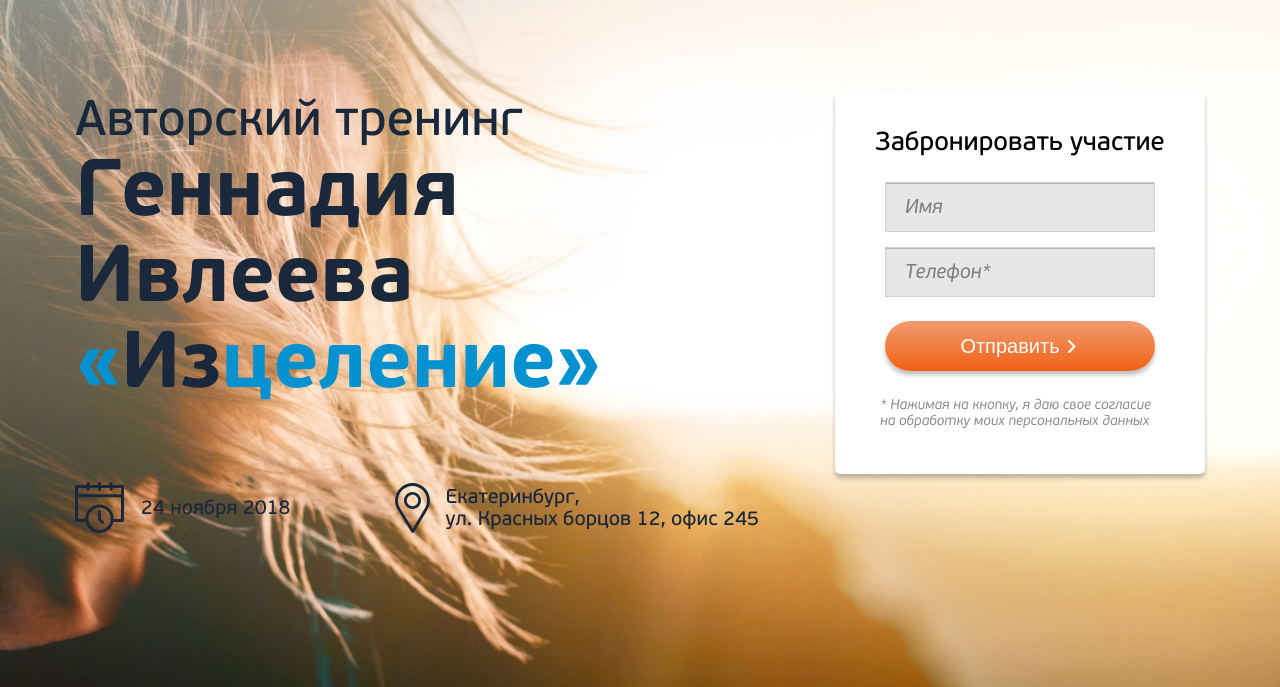
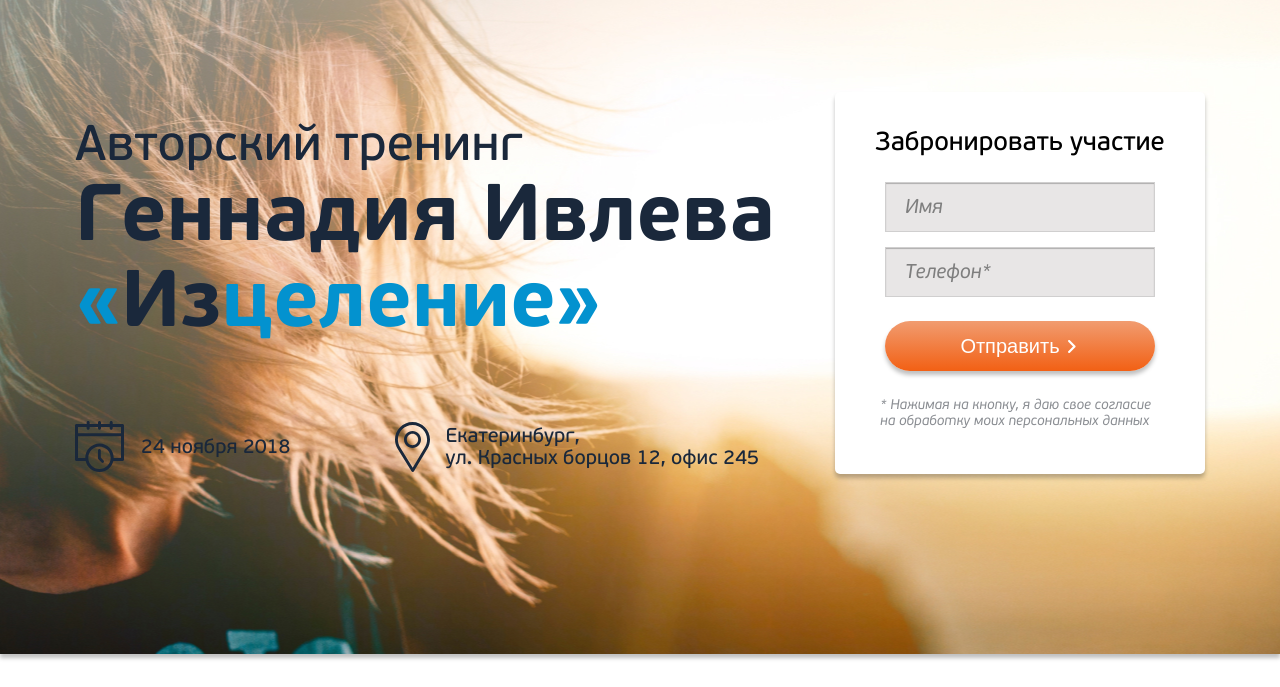
Before and after one commit to felon91/narnia, a website: page index.html in a window 1280 px wide. Shown: the part 106-793 px from the top of the page. Drawn offline with nearby package versions, Linux system fonts and the light colour scheme; files that its build step writes are made by us from their sources; a script that the page names is missing.

Commit message:
delete letter e from name

```diff
--- a/index.html
+++ b/index.html
@@ -51,7 +51,7 @@
 			<section class="training header__training">
 				<div class="training__info">
 					<h1 class="training__title">Авторский тренинг<br>
-						<span class="training__author">Геннадия Ивлеева</span>
+						<span class="training__author">Геннадия Ивлева</span>
 						<span class="training__name"><b><span>«</span>Из</b>целение»</span>
 					</h1>
 					<p class="training__carriage"><time datetime="2018-11-24">24 ноября 2018</time>,<br> Екатеринбург</p>
```
